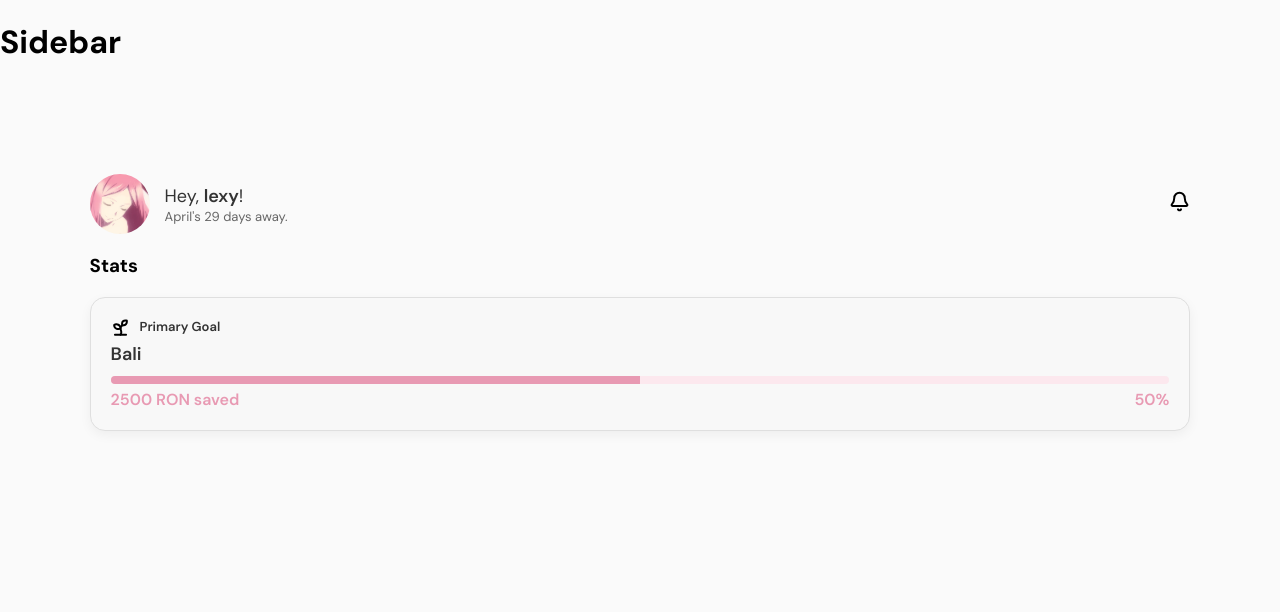
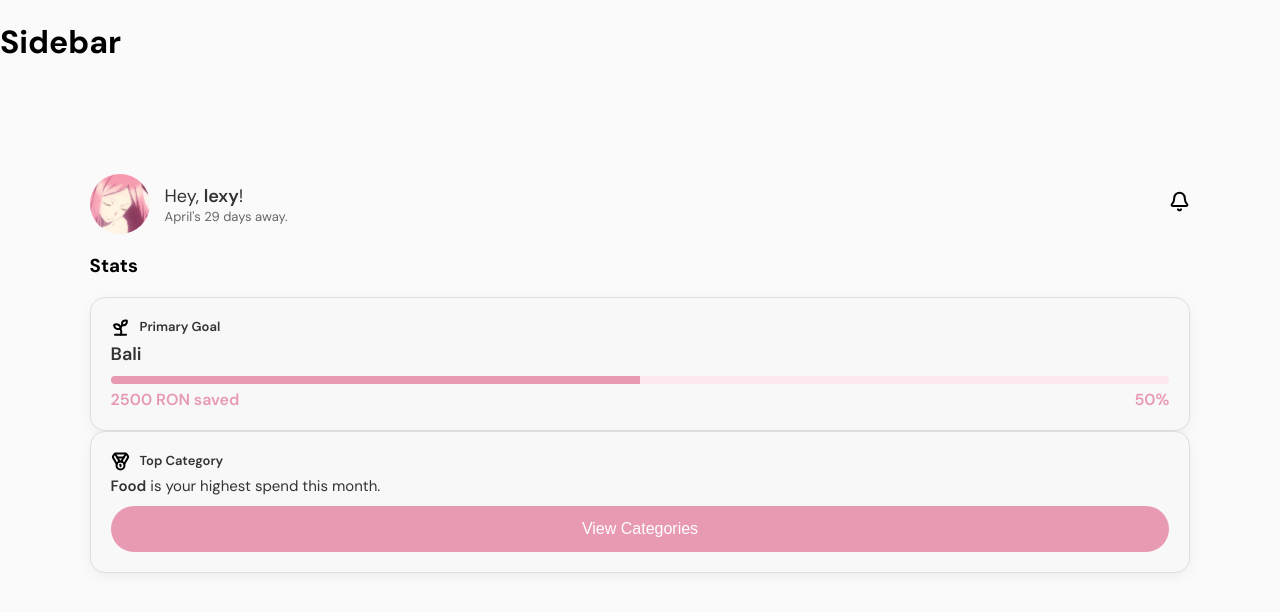
Before and after one commit to mirelalexy/blossom, a React (Vite) app in the folder frontend/: page / in a window 1280 px wide. Shown: the top 612 px of the page. Built offline with nearby package versions, Linux system fonts and the light colour scheme.

Commit message:
feat(home): implement top category card

```diff
--- a/frontend/src/components/home/StatsSection.jsx
+++ b/frontend/src/components/home/StatsSection.jsx
@@ -1,10 +1,12 @@
 import PrimaryGoalCard from "./PrimaryGoalCard"
+import TopCategoryCard from "./TopCategoryCard"
 
 function StatsSection() {
     return (
         <div className="home-stats-section">
             <h3>Stats</h3>
             <PrimaryGoalCard />
+            <TopCategoryCard />
         </div>
     )
 }
--- /dev/null
+++ b/frontend/src/components/home/TopCategoryCard.css
@@ -0,0 +1,14 @@
+.top-category-card-content p {
+    font-size: 15px;
+    font-weight: 400;
+}
+
+.top-category-card-content p span {
+    font-weight: 600;
+}
+
+.top-category-card-content {
+    display: flex;
+    flex-direction: column;
+    gap: 10px;
+}
--- /dev/null
+++ b/frontend/src/components/home/TopCategoryCard.jsx
@@ -0,0 +1,39 @@
+import Button from "../ui/Button";
+import Card from "../ui/Card";
+
+import "./TopCategoryCard.css"
+
+function TopCategoryCard() {
+    const topCategory = "Food";
+
+    return (
+        <Card
+            className="top-category-card"
+            title="Top Category"
+            icon={
+            <svg xmlns="http://www.w3.org/2000/svg" width="19" height="19" viewBox="0 0 19 19" fill="none">
+                <g clip-path="url(#clip0_185_1819)">
+                    <path d="M5.70792 11.8752L2.10583 5.65266C1.95051 5.38419 1.87746 5.076 1.89576 4.76638C1.91405 4.45675 2.02289 4.15931 2.20875 3.911L3.48333 2.21683C3.63081 2.02019 3.82206 1.86058 4.04191 1.75065C4.26176 1.64073 4.50419 1.5835 4.75 1.5835H14.25C14.4958 1.5835 14.7382 1.64073 14.9581 1.75065C15.1779 1.86058 15.3692 2.02019 15.5167 2.21683L16.7833 3.911C16.9704 4.15851 17.0807 4.45554 17.1004 4.76518C17.1201 5.07482 17.0484 5.38343 16.8942 5.65266L13.2921 11.8752" stroke="black" stroke-width="2" stroke-linecap="round" stroke-linejoin="round"/>
+                    <path d="M8.70833 9.50003L4.05333 1.7417" stroke="black" stroke-width="2" stroke-linecap="round" stroke-linejoin="round"/>
+                    <path d="M10.2917 9.50003L14.9467 1.7417" stroke="black" stroke-width="2" stroke-linecap="round" stroke-linejoin="round"/>
+                    <path d="M6.33334 5.5415H12.6667" stroke="black" stroke-width="2" stroke-linecap="round" stroke-linejoin="round"/>
+                    <path d="M9.5 17.4167C11.6861 17.4167 13.4583 15.6445 13.4583 13.4583C13.4583 11.2722 11.6861 9.5 9.5 9.5C7.31387 9.5 5.54166 11.2722 5.54166 13.4583C5.54166 15.6445 7.31387 17.4167 9.5 17.4167Z" stroke="black" stroke-width="2" stroke-linecap="round" stroke-linejoin="round"/>
+                    <path d="M9.5 14.2498V12.6665H9.10416" stroke="black" stroke-width="2" stroke-linecap="round" stroke-linejoin="round"/>
+                </g>
+                <defs>
+                    <clipPath id="clip0_185_1819">
+                        <rect width="19" height="19" fill="white"/>
+                    </clipPath>
+                </defs>
+            </svg>
+            }
+        >
+            <div className="top-category-card-content">
+                <p><span>{topCategory}</span> is your highest spend this month.</p>
+                <Button>View Categories</Button>
+            </div>
+        </Card>
+    )
+}
+
+export default TopCategoryCard;
```
